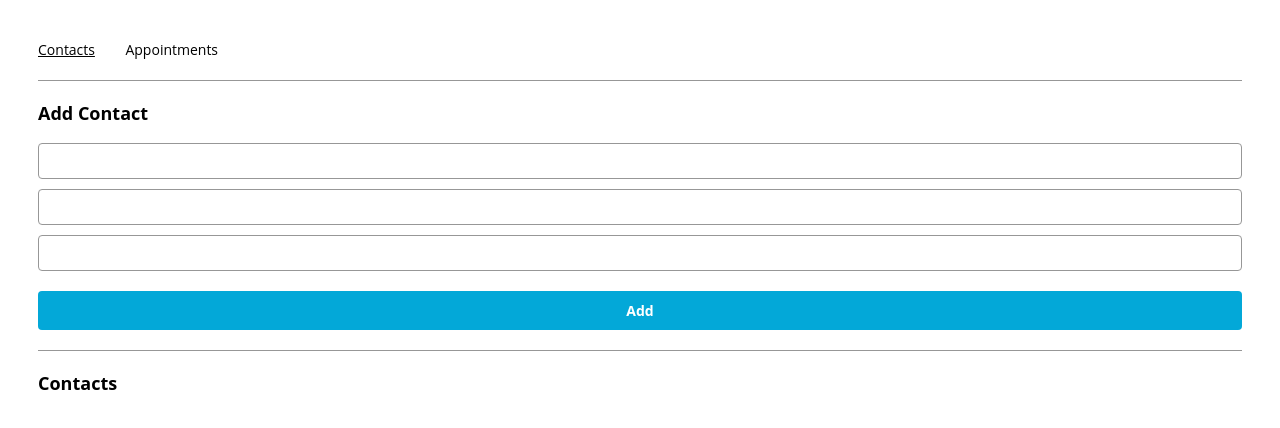
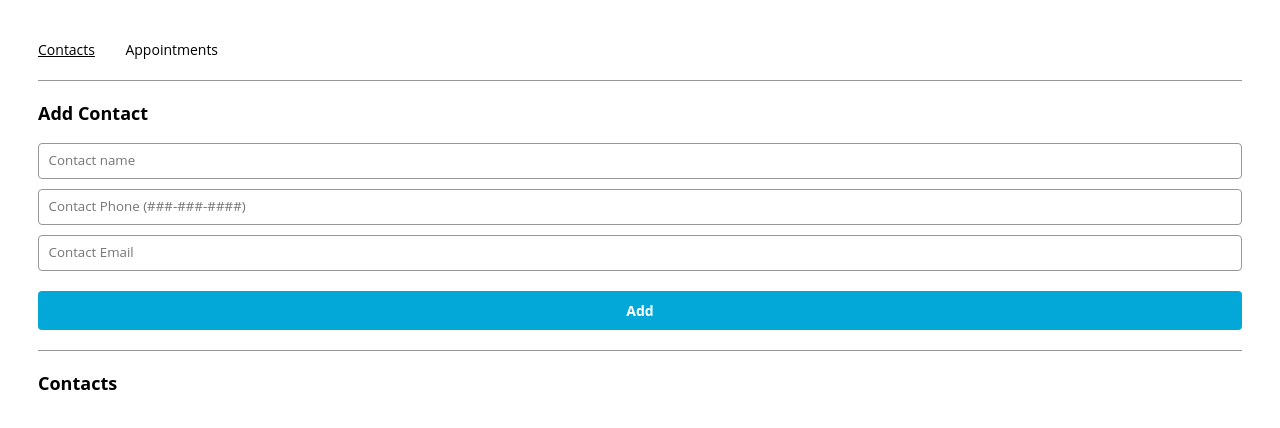
Before and after one commit to makarovangelika/appointment-planner, a React (Create React App) app: page /contacts in a window 1280 px wide. Shown: the top 428 px of the page. Built offline with nearby package versions, Linux system fonts and the light colour scheme.

Commit message:
Fix the bugs

```diff
--- a/src/App.js
+++ b/src/App.js
@@ -21,23 +21,24 @@ function App() {
   contacts and appointments
   */
   const addContact = (name, phone, email) => {
-    setContacts(prevContacts =>
-      [...prevContacts,
-        {name: name,
+    setContacts([
+      ...contacts,
+      {
+        name: name,
         phone: phone,
         email: email
-        }
-      ]
-    );
+      }
+    ]);
   }
   const addAppointment = (title, contact, date, time) => {
-    setAppointments(prevAppointments =>
-      [...prevAppointments,
-        {title: title,
+    setAppointments([
+      ...appointments,
+      {
+        title: title,
         contact: contact,
         date: date,
         time: time
-        }
+      }
       ]
     );
   }
--- a/src/components/appointmentForm/AppointmentForm.js
+++ b/src/components/appointmentForm/AppointmentForm.js
@@ -11,7 +11,7 @@ export const AppointmentForm = ({
   setDate,
   time,
   setTime,
-  handleSubmit
+  onSubmit
 }) => {
   const getTodayString = () => {
     const [month, day, year] = new Date()
@@ -33,11 +33,33 @@ export const AppointmentForm = ({
   }
 
   return (
-    <form onSubmit={handleSubmit}>
-      <input type='text' value={title} onChange={addTitle} />
-      <input type='date' value={date} onChange={addDate} />
-      <input min={getTodayString()} type='time' value={time} onChange={addTime} />
-      <ContactPicker contacts={contacts} onChange={chooseContact} />
+    <form onSubmit={onSubmit}>
+      <input
+        type='text'
+        value={title}
+        onChange={addTitle}
+        name='title'
+        required
+        placeholder='Appointment title' />
+      <input
+        type='date'
+        name='date'
+        value={date}
+        onChange={addDate}
+        min={getTodayString()}
+        required />
+      <input
+        type='time'
+        name='time'
+        value={time}
+        onChange={addTime}
+        required />
+      <ContactPicker
+        value={contact}
+        name='contact'
+        placeholder='Appointment with'
+        contacts={contacts}
+        onChange={chooseContact} />
       <input type='submit' value='Add'/>
     </form>
   );
--- a/src/components/contactForm/ContactForm.js
+++ b/src/components/contactForm/ContactForm.js
@@ -7,7 +7,7 @@ export const ContactForm = ({
   setPhone,
   email,
   setEmail,
-  handleSubmit
+  onSubmit
 }) => {
   const addName = ({target}) => {
     setName(target.value);
@@ -19,10 +19,29 @@ export const ContactForm = ({
     setEmail(target.value);
   }
   return (
-    <form onSubmit={handleSubmit}>
-      <input value={name} type='text' onChange={addName}/>
-      <input value={phone} type='tel' onChange={addPhone} pattern='[1-9][0-9]{2}-[1-9][0-9]{2}-[0-9]{4}'/>
-      <input value={email} type='email' onChange={addEmail}/>
+    <form onSubmit={onSubmit}>
+      <input
+        value={name}
+        name='name'
+        type='text'
+        onChange={addName}
+        placeholder='Contact name'
+        required />
+      <input
+        value={phone}
+        name='phone'
+        type='tel'
+        required
+        onChange={addPhone}
+        placeholder='Contact Phone (###-###-####)'
+        pattern='[1-9][0-9]{2}-[1-9][0-9]{2}-[0-9]{4}' />
+      <input
+        value={email}
+        type='email'
+        name='email'
+        onChange={addEmail}
+        placeholder='Contact Email'
+        required />
       <input value='Add' type='submit' />
     </form>
   );
--- a/src/components/contactPicker/ContactPicker.js
+++ b/src/components/contactPicker/ContactPicker.js
@@ -1,7 +1,12 @@
 import React from "react";
 
-export const ContactPicker = () => {
+export const ContactPicker = ({contacts, onChange}) => {
   return (
-    ContactPicker
+    <select name='contact' onChange={onChange} defaultValue=''>
+      <option key='default' value=''>No contact is selected</option>
+      {contacts.map(contact => (
+      <option value={contact.name} key={contact.name}>{contact.name}</option>
+      ))}
+    </select>
   );
 };
--- a/src/components/tile/Tile.js
+++ b/src/components/tile/Tile.js
@@ -3,9 +3,9 @@ import React from "react";
 export const Tile = ({item}) => {
   return (
     <div className="tile-container">
-      {Object.values(item).map((value, index) =>
+      {Object.values(item).map((value, index) => (
         <p key={index} className={index === 0 ? 'tile-title' : 'tile'}>{value}</p>
-      )}
+      ))}
     </div>
   );
 };
--- a/src/components/tileList/TileList.js
+++ b/src/components/tileList/TileList.js
@@ -4,9 +4,9 @@ import {Tile} from '../tile/Tile'
 export const TileList = ({list}) => {
   return (
     <div>
-      {list.map((item, index) =>
+      {list.map((item, index) => (
         <Tile item={item} key={index}/>
-      )}
+      ))}
     </div>
   );
 };
--- a/src/containers/appointmentsPage/AppointmentsPage.js
+++ b/src/containers/appointmentsPage/AppointmentsPage.js
@@ -8,7 +8,9 @@ export const AppointmentsPage = ({contacts, appointments, addAppointment}) => {
   appointment info
   */
   const [title,setTitle] = useState('');
-  const [contact, setContact] = useState('');
+  const [contact, setContact] = useState(
+    contacts.length > 0 ? contacts[0].name : ""
+  );
   const [date, setDate] = useState('');
   const [time, setTime] = useState('');
 
--- a/src/containers/contactsPage/ContactsPage.js
+++ b/src/containers/contactsPage/ContactsPage.js
@@ -34,16 +34,18 @@ export const ContactsPage = ({contacts, addContact}) => {
     let hasDuplicateName = contacts.some(contact => name === contact.name);
     if (hasDuplicateName) {
       setDuplicate(true);
-    }
-    return () => {
+    } else {
       setDuplicate(false);
     }
-  }, [name]);
+  }, [name, contacts, duplicate]);
 
   return (
     <div>
       <section>
-        <h2>Add Contact</h2>
+        <h2>
+          Add Contact
+          {duplicate ? ' - Name Already Exists' : ''}
+        </h2>
         <ContactForm
           name={name}
           phone={phone}
```
